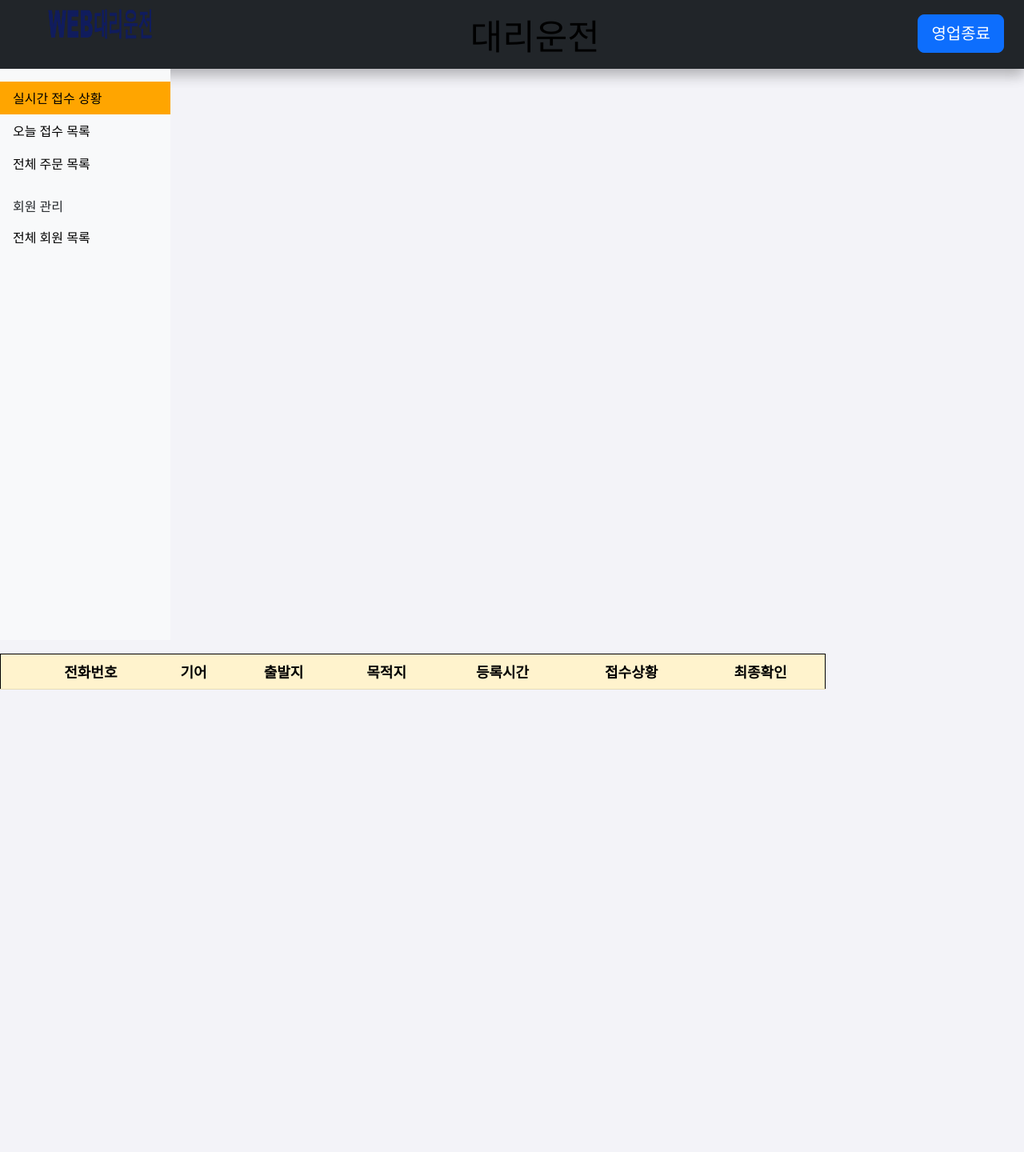
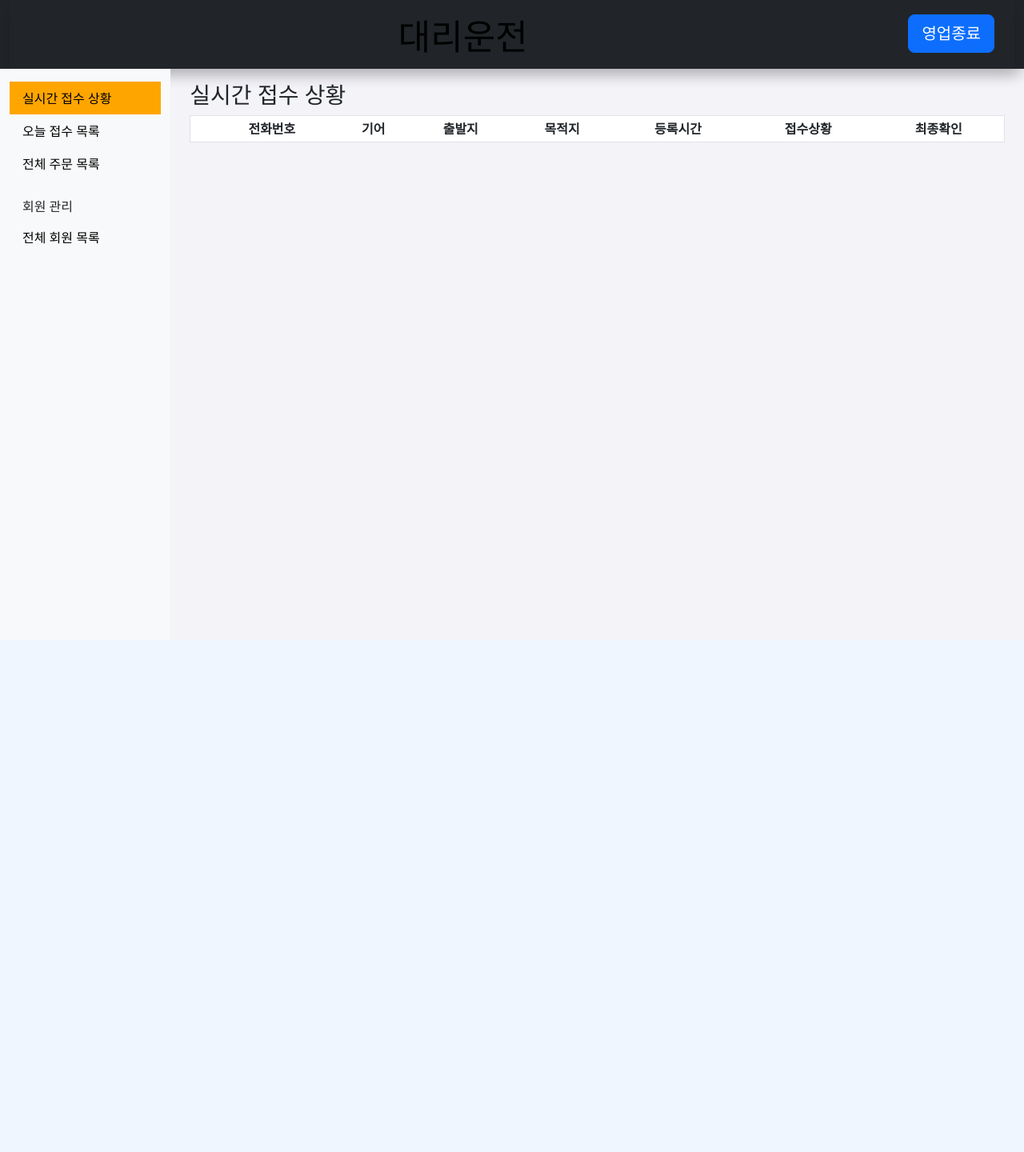
Before and after one commit to ryu-hyus/call_driver_project, a Django app: page /center/realtimeorder/ in a window 1280 px wide. Shown: the whole page at 80% size. After the commit the page ends 305 px from the top, so only its background shows below. Run offline with Django 4.2, Linux system fonts and the light colour scheme; data that the repository does not hold is empty.

Commit message:
center page

```diff
--- a/calldriverapp/templates/center/customer_list_template.html
+++ b/calldriverapp/templates/center/customer_list_template.html
@@ -172,3 +172,4 @@
 </body>
 
 </html>
+<!-- 예림 -->
--- a/calldriverapp/templates/center/layout/base.html
+++ b/calldriverapp/templates/center/layout/base.html
@@ -151,9 +151,7 @@
   <header class="bg-dark shadow">
     <div class="flex bg-dark shadow">
       <div>
-        <a class="navbar-brand col-md-3 col-lg-2" href="#">
-          <img src="/static/logoimg/logo.png" alt="Logo" width="130" height="40" class="d-inline-block">
-        </a>
+
       </div>
       <div>
         <a class="headermidtext" href="/center/realtimeorder/">대리운전</a>
--- a/calldriverapp/templates/center/layout/head.html
+++ b/calldriverapp/templates/center/layout/head.html
@@ -15,3 +15,4 @@
 <link rel="preconnect" href="https://fonts.googleapis.com">
 <link rel="preconnect" href="https://fonts.gstatic.com" crossorigin>
 <link href="https://fonts.googleapis.com/css2?family=Noto+Sans+KR:wght@300&family=Noto+Serif+KR:wght@300;400&display=swap" rel="stylesheet">
+<!-- 예림 -->
--- a/calldriverapp/templates/center/off_customer_list_template.html
+++ b/calldriverapp/templates/center/off_customer_list_template.html
@@ -169,3 +169,4 @@
   </script>
   </body>
 </html>
+<!-- 예림 -->
--- a/calldriverapp/templates/center/off_total_order_template.html
+++ b/calldriverapp/templates/center/off_total_order_template.html
@@ -109,3 +109,4 @@
 
 <!-- 접수상황에서 접수, 취소, 변경 에 따른 글자 색 넣기 -->
 <!-- ID, 등록일과 시간별로 필터 넣어서 볼 수 있게 하기 -->
+<!-- 예림 -->
--- a/calldriverapp/templates/center/offmain.html
+++ b/calldriverapp/templates/center/offmain.html
@@ -208,3 +208,4 @@
 </body>
 
 </html>
+<!-- 예림 -->
--- a/calldriverapp/templates/center/realtime_order_template.html
+++ b/calldriverapp/templates/center/realtime_order_template.html
@@ -6,7 +6,6 @@
   <title>실시간 접수 상황 확인 페이지</title>
 
   {% include 'center/layout/head.html' %}
-  {% include 'center/layout/base.html' %}
 
 
   <style>
@@ -170,9 +169,14 @@
 
 
 <body>
-  <div class="content">
-    <table class="table table-hover" id="data_table">
-      <thead class="table-warning">
+  <div class="container-fluid">
+    <div class="row">
+      {% include 'center/layout/base.html' %}
+      <main class="col-md-9 ms-sm-auto col-lg-10 px-md-4 mt-3">
+        <h3>실시간 접수 상황</h3>
+        <div class="table-responsive">
+          <table class="table table-striped table-sm" id="data_table">
+            <thead>
               <tr>
                 <th scope="col"></th>
                 <th scope="col">전화번호</th>
@@ -184,19 +188,13 @@
                 <th scope="col">최종확인</th>
               </tr>
             </thead>
-      <tbody class="table-group-divider"></tbody>
+            <tbody></tbody>
           </table>
-
         </div>
-
+      </main>
+    </div>
+  </div>
 
 </body>
 
 </html>
-
-<!-- 접수상황 버튼 누르면
-//   1. __완료가 text로 되게 (색깔 유의)
-//   2. 최종확인 버튼 활성화면서 깜박깜박거리게
-//   3. 자바스크립트 인터벌 함수 사용 (5초), 돔 핸들링-->
-
-<!-- 주석 -->
--- a/calldriverapp/templates/center/today_order_template.html
+++ b/calldriverapp/templates/center/today_order_template.html
@@ -209,3 +209,4 @@
 </body>
 
 </html>
+<!-- 예림 -->
--- a/calldriverapp/templates/center/total_order_template.html
+++ b/calldriverapp/templates/center/total_order_template.html
@@ -107,3 +107,4 @@
 </html>
 
 <!-- ID, 등록일과 시간별로 필터 넣어서 볼 수 있게 하기 -->
+<!-- 예림 -->
```
Lines whose indentation alone changed are shown as unchanged.
